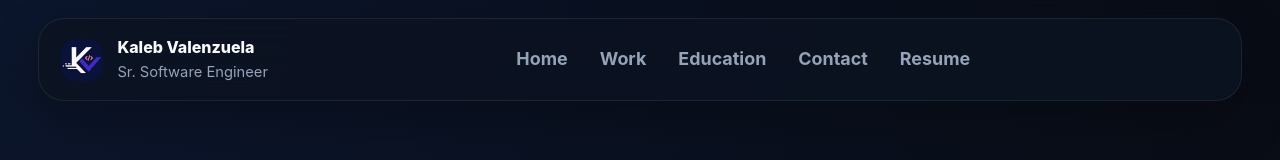
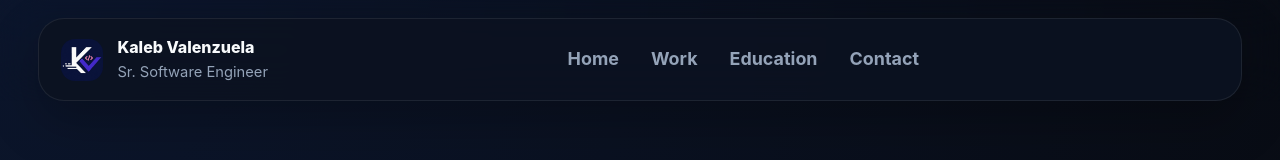
Before and after one commit to kal3bo/professional-website, a React (Vite) app: page / in a window 1280 px wide. Shown: the top 160 px of the page. Built offline with nearby package versions, Linux system fonts and the light colour scheme.

Commit message:
Fix resume button in contact, remove from nav

```diff
--- a/src/components/Contact.jsx
+++ b/src/components/Contact.jsx
@@ -15,7 +15,7 @@ export default function Contact() {
         </div>
         <div className="contact-actions">
           <a className="button button-primary" href={`mailto:${TODO_EMAIL}`}>Email me</a>
-          <a className="button button-secondary" href="/resume.pdf">Resume</a>
+          <a className="button button-secondary" href={`${import.meta.env.BASE_URL}resume.pdf`} target="_blank" rel="noreferrer">Resume</a>
         </div>
       </div>
 
--- a/src/components/Nav.jsx
+++ b/src/components/Nav.jsx
@@ -30,7 +30,6 @@ export default function Nav() {
               <a key={link} href={href}>{link}</a>
             )
           })}
-          <a href={`${import.meta.env.BASE_URL}resume.pdf`} target="_blank" rel="noreferrer">Resume</a>
         </nav>
 
         <div className="nav-right">
@@ -62,7 +61,6 @@ export default function Nav() {
                 </a>
               )
             })}
-            <a href={`${import.meta.env.BASE_URL}resume.pdf`} target="_blank" rel="noreferrer" onClick={() => setMenuOpen(false)}>Resume</a>
           </motion.div>
         ) : null}
       </AnimatePresence>
```
